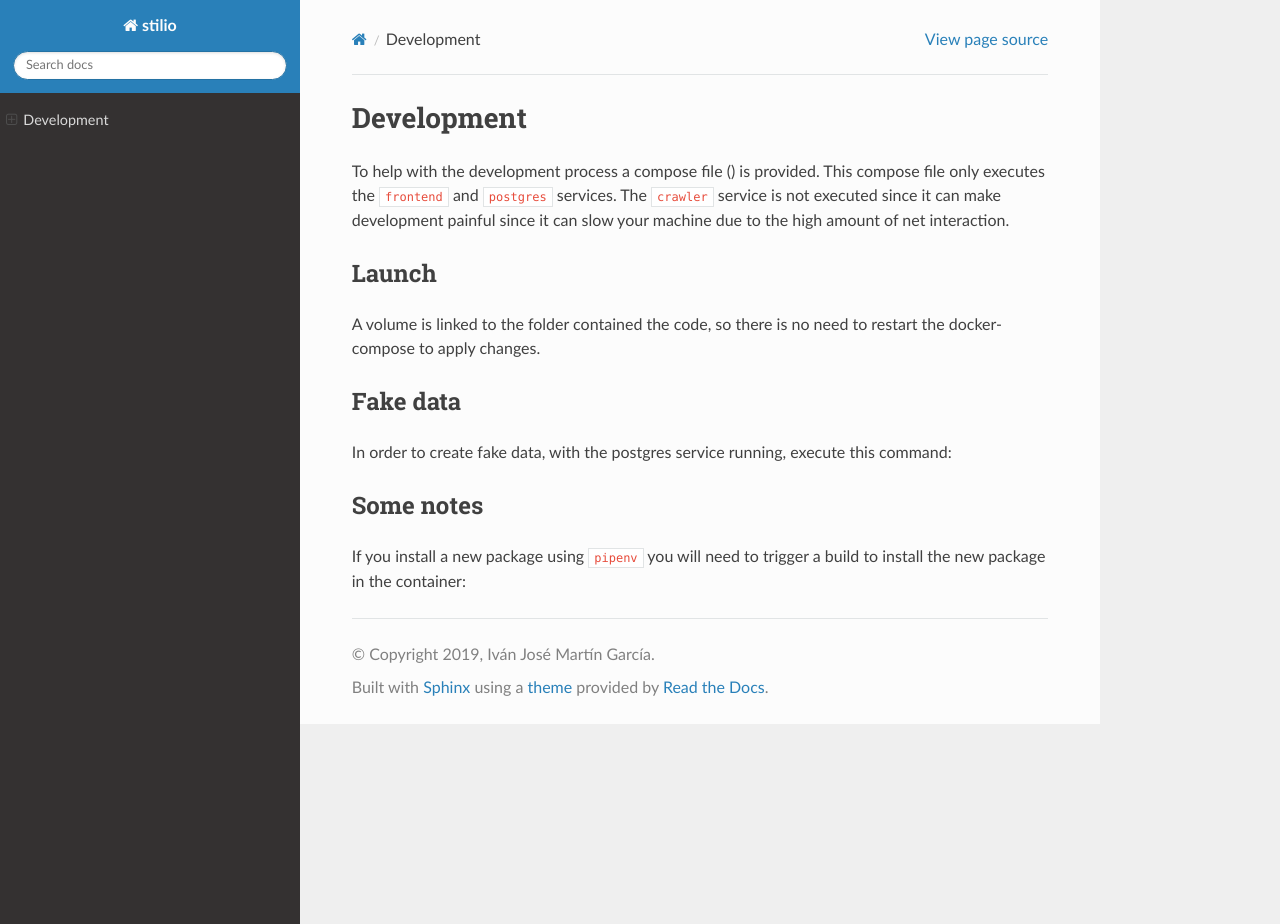
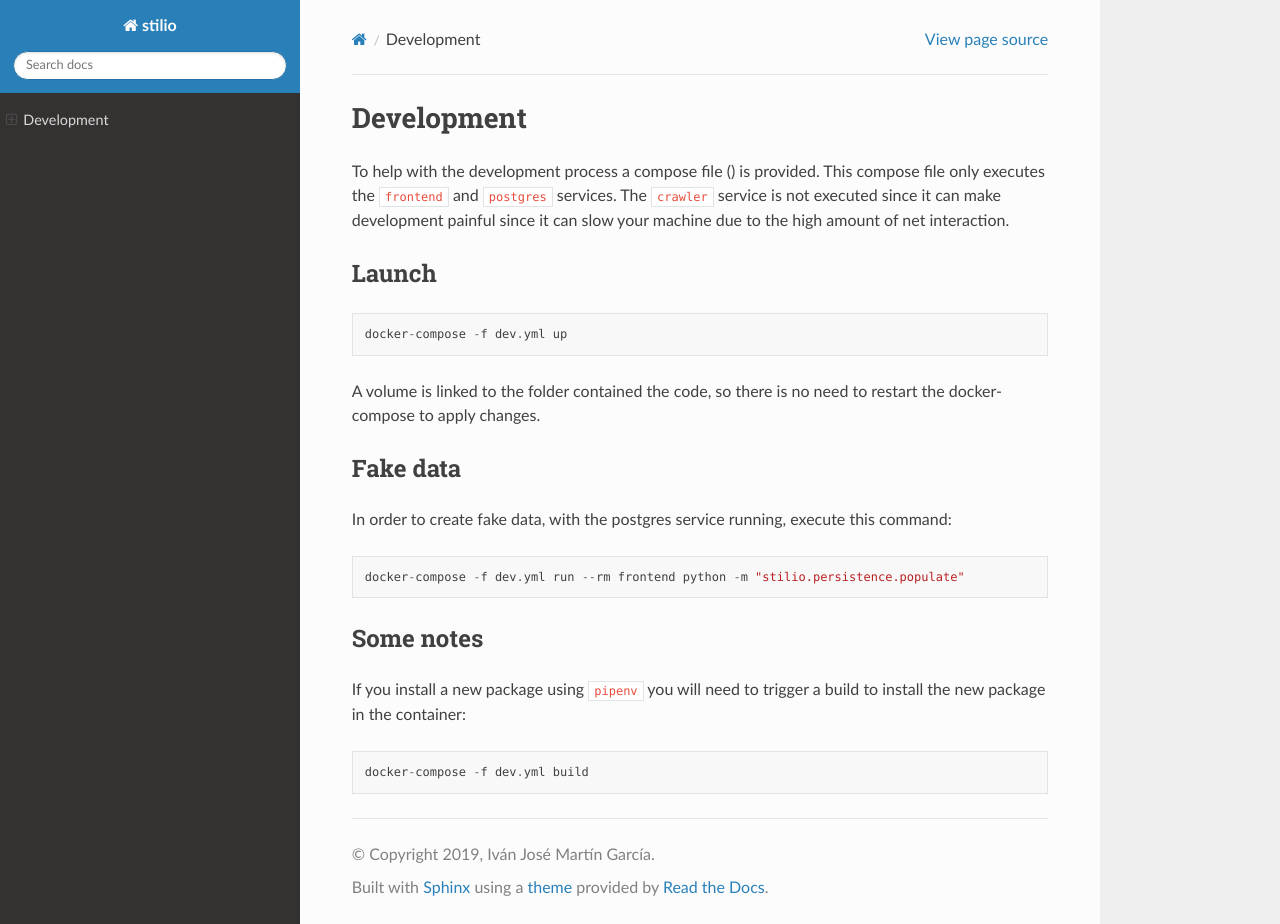
Before and after one commit to seik/stilio, a Sphinx documentation site: the page built from docs/source/stilio/development.rst, in a window 1280 px wide and 924 px high. Built offline with Sphinx 7.4.7 and the Read the Docs theme 2.0.0, drawn with Linux system fonts in a browser that asks for light colours; some of the changed lines change nothing that is shown.

Commit message:
Fix development commands in docs

```diff
--- a/docs/source/stilio/development.rst
+++ b/docs/source/stilio/development.rst
@@ -12,7 +12,8 @@ due to the high amount of net interaction.
 Launch
 ------
 
-.. highlight:: bash
+::
+
     docker-compose -f dev.yml up
 
 A volume is linked to the folder contained the code, so
@@ -23,16 +24,14 @@ Fake data
 ---------
 
 In order to create fake data, with the postgres service running,
-execute this command:
+execute this command::
 
-.. highlight:: bash
     docker-compose -f dev.yml run --rm frontend python -m "stilio.persistence.populate"
 
 Some notes
 ----------
 
 If you install a new package using ``pipenv`` you will need to trigger a
-build to install the new package in the container:
+build to install the new package in the container::
 
-.. highlight:: bash
     docker-compose -f dev.yml build
```
